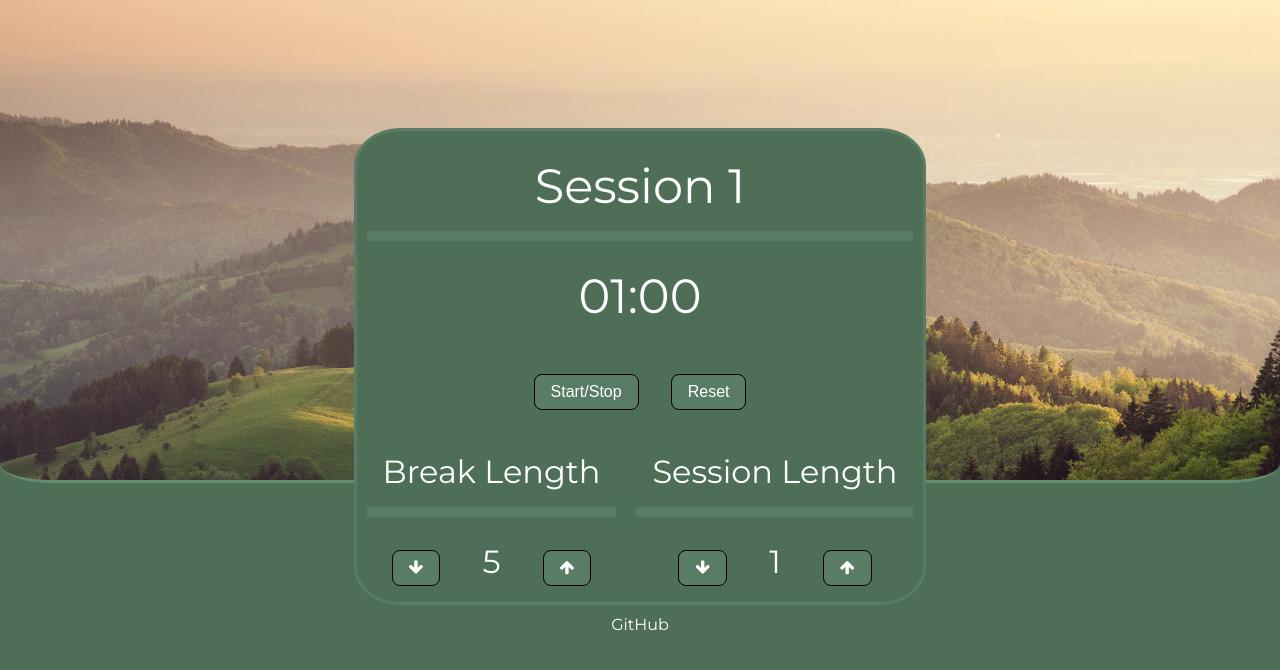
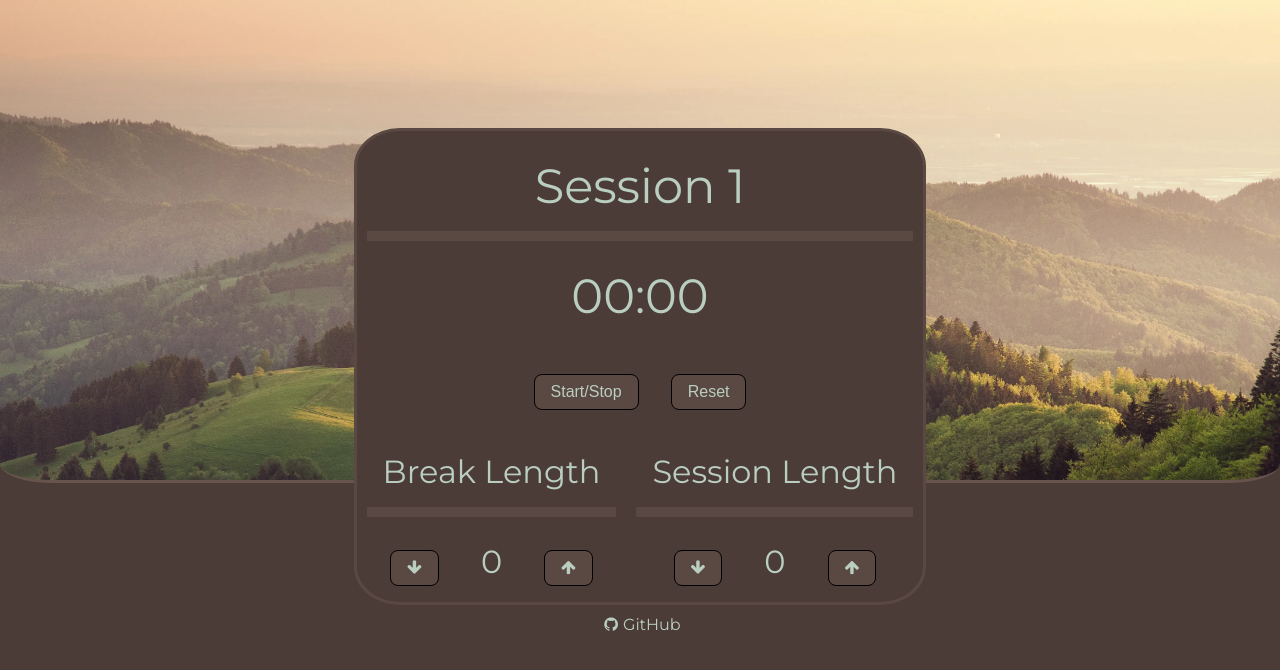
Before and after one commit to emreguendogdu/pomodoro-clock, a React (Create React App) app: page / in a window 1280 px wide. Shown: the top 670 px of the page. Built offline with nearby package versions, Linux system fonts and the light colour scheme.

Commit message:
Removed sessionNum + isSession states, now controlling them with variables, finalized code, added new styles

```diff
--- a/src/App.js
+++ b/src/App.js
@@ -4,15 +4,14 @@ import { LengthControl } from "./LengthControl";
 import { Timer } from "./Timer";
 import { Footer } from "./Footer";
 
-const ms = 1;
-const initSessionLength = 1;
+const ms = 1000;
+const initBreakLength = 0;
+const initSessionLength = 0;
 
 function App() {
-  const [breakLength, setBreakLength] = useState(5);
+  const [breakLength, setBreakLength] = useState(initBreakLength);
   const [sessionLength, setSessionLength] = useState(initSessionLength);
-  const [sessionNum, setSessionNum] = useState(1);
-  const [isSession, setIsSession] = useState(true);
-  const [display, setDisplay] = useState(`Session ${sessionNum}`);
+  const [labelDisplay, setLabelDisplay] = useState("Session 1");
   const intervalIdRef = useRef(null);
 
   const formatTime = (minutes, seconds) => {
@@ -47,25 +46,52 @@ function App() {
     handleAudio("stop");
     setBreakLength(5);
     setSessionLength(25);
-    setSessionNum(1);
-    setIsSession(true);
-    setDisplay(`Session 1`);
-    document.getElementById("timer-label").classList.add("border-bottom");
     updateDisplay(25 * 60);
+    num = 1;
+    setLabelDisplay(`Session 1`);
+    handleTimerLabel("session");
   };
+
+  const handleTimerLabel = (value) => {
+    const timerLabel = document.getElementById("timer-label");
+    const labelContainer = document.getElementById('label-container');
+    switch (value) {
+      case "break":
+        setLabelDisplay("Break");
+        timerLabel.classList.remove("border-bottom");
+        if (!document.querySelector(".break-span")) {
+          const span = document.createElement("span");
+          span.classList.add("break-span");
+          span.innerText = `Next session: ${num}`;
+          labelContainer.appendChild(span);
+        }
+        return;
+      case "session":
+        if (document.querySelector(".break-span")) {
+        labelContainer.removeChild(document.querySelector(".break-span"));
+        }
+        timerLabel.classList.add("border-bottom");
+        return;
+      default:
+        return;
+      }
+    }
 
   const handleAudio = (value) => {
     const audio = document.getElementById("beep");
-
-    if (value === "play") {
-      audio.playbackRate = 1.5;
-      setTimeout(() => (audio.loop = false), isSession ? 3000 : 1000);
-      audio.play();
-    } else if (value === "stop") {
-      audio.pause();
-      audio.currentTime = 0;
+    switch (value) {
+      case "play":
+        audio.play();
+        audio.playbackRate = 1.5;
+        setTimeout(() => (audio.loop = false), 1000);
+        return;
+      case "stop":
+        audio.pause();
+        audio.currentTime = 0;
+        return;
+      default:
+        return;
     }
-
   }
 
   const stopInterval = () => {
@@ -73,45 +99,43 @@ function App() {
     intervalIdRef.current = null;
   };
 
+let timerDuration = 60 * sessionLength;
+let timerStatus = "";
+let num = 1;
+
   const handleStartStop = () => {
-    const timerLabel = document.getElementById("timer-label");
-
+    // IntervalIDRef.current = stopped;
     if (intervalIdRef.current === null) {
-      let length = 60 * (isSession ? sessionLength : breakLength);
       handleAudio("stop");
 
       const id = setInterval(() => {
-        if (length === 0) {
-          // handleAudio("play");
-          if (isSession) {
-            // EXECUTES HERE.
-            setDisplay("Break");
-            timerLabel.classList.remove("border-bottom");
-            setSessionNum((prev) => prev + 1);
-            length = 60 * breakLength;
-            setIsSession(false);
+        if (timerDuration === 0) {
+            handleAudio("play");
+          if (timerStatus !== "break") {
+            num += 1;
+            timerDuration = breakLength * 60;
+            timerStatus = "break";
+            handleTimerLabel("break");
           } else {
-            // CAN'T EXECUTE HERE.
-            setDisplay(`Session ${sessionNum}`);
-            timerLabel.classList.add("border-bottom");
-            length = 60 * breakLength;
-            setIsSession(true);
+            timerDuration = sessionLength * 60;
+            handleTimerLabel("session");
+            setLabelDisplay(`Session ${num}`);
+            timerStatus = "session";
           }
-          stopInterval();
-        } else {
-          length -= 1;
+        } else { // if timer isn't 0
+          timerDuration -= 1;
         }
-        updateDisplay(length);
+        updateDisplay(timerDuration);
       }, ms);
-
+      // set timer to running
       intervalIdRef.current = id;
-    } else {
+    } else  {  // Button click if timer running
       stopInterval();
     }
   };
 
   useEffect(() => {
-    const minutes = isSession ? sessionLength : breakLength;
+    const minutes = sessionLength;
     const seconds = 0;
     updateDisplay(minutes * 60 + seconds);
   });
@@ -128,10 +152,7 @@ function App() {
       <div id="app-container">
         <div id="app">
           <Timer
-            isSession={isSession}
-            display={display}
-            sessionNum={sessionNum}
-            sessionLength={sessionLength}
+            labelDisplay={labelDisplay}
             handleStartStop={handleStartStop}
             handleReset={handleReset}
           />
--- a/src/App.scss
+++ b/src/App.scss
@@ -1,9 +1,10 @@
 $background: #544B3D;
-$background: #4C8577;
-$background: #4E6E58;
 $text-color: #fff;
+$text-color: #4C8577;
+$text-color: lighten(#4E6E58, 40);
+$background: #4B3C37;
 $app-border: .2rem solid lighten($background, 5);
-$highlight: gold;
+$highlight: #B39E57;
 
 * {
     margin: 0;
@@ -45,6 +46,10 @@ body {
             p {
                 margin: 10px;
                 padding: 16px;
+                transition: 500ms;
+            }
+            p:hover {
+                color: $highlight;
             }
             #break-length, #session-length {
                 padding: 0 16px;
@@ -65,9 +70,11 @@ body {
                 color: $text-color;
                 font-size: 16px;
                 cursor: pointer;
+                transition: 400ms;
             }
             button:hover {
                 background-color: darken($background, 2);
+                color: $highlight;
             }
             .break-span {
                 display: block;
@@ -95,9 +102,15 @@ body {
         a {
             text-decoration: none;
             color: $text-color;
+            transition: 800ms;
+            i {
+                    padding: 0 5px;
+            }
         }
         a:hover {
             color: $highlight;
+            font-size: 1.5rem;
         }
+
     }
 }
--- a/src/Footer.js
+++ b/src/Footer.js
@@ -6,6 +6,7 @@ export const Footer = () => {
           target="_blank"
           rel="noreferrer noopener"
         >
+          <i className="fa fa-github" />
           GitHub
         </a>
       </footer>
--- a/src/Timer.js
+++ b/src/Timer.js
@@ -1,16 +1,13 @@
 export function Timer(props) {
     return (
         <div id="timer">
+          <div id="label-container">
             <p id="timer-label" className="border-bottom">
-              {props.display}
-              <span className="break-span">
-                {props.isSession
-                  ? ""
-                  : `(Next session: ${props.sessionNum})`}
-              </span>
+              {props.labelDisplay}
             </p>
-            <p id="time-left">{`${props.sessionLength}:00`}</p>
-            <audio id="beep" loop="true" preload="auto">
+          </div>
+            <p id="time-left"></p>
+            <audio id="beep" loop preload="auto">
               <source src="https://raw.githubusercontent.com/freeCodeCamp/cdn/master/build/testable-projects-fcc/audio/BeepSound.wav" />
             </audio>
             <button id="start_stop" onClick={props.handleStartStop}>
```
